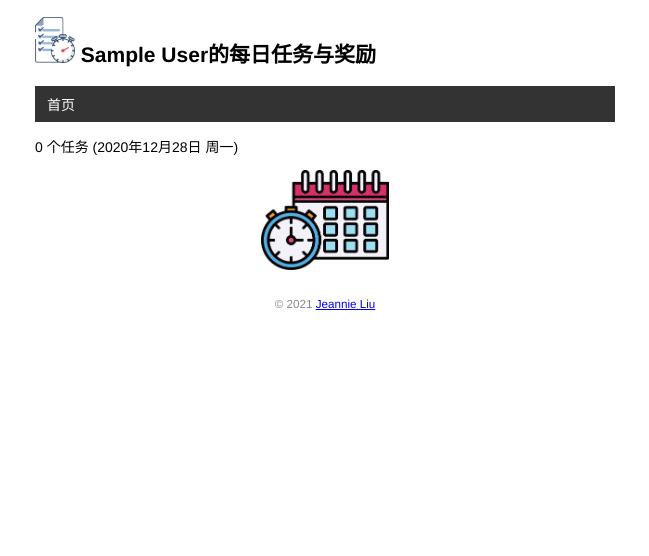
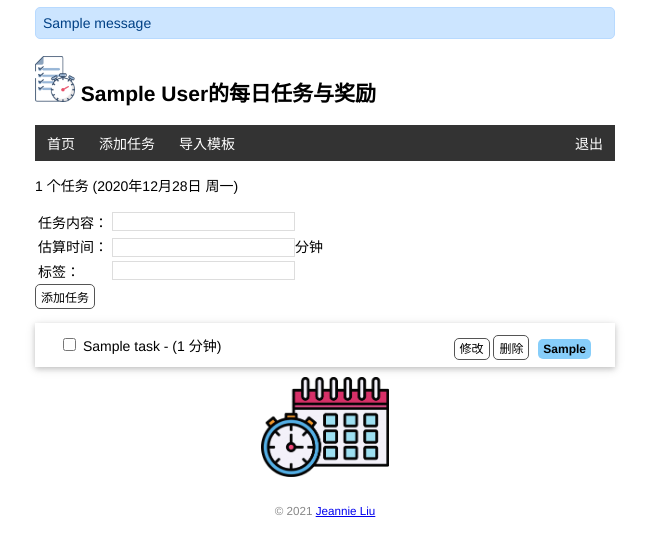
Before and after one commit to jeannieyeliu/dailytask, a Flask app: page / in a window 1280 px wide. Shown: the top 556 px of the page, without its empty margins (315-964 px from the left). Run offline with Flask 2, Linux system fonts and the light colour scheme; tables that the repository leaves empty hold one stand-in row (values such as "Sample post"); one stand-in notice (Sample message) is shown; parts of the project's set-up code (start-up, migrations or seed data) failed here and were passed over.

Commit message:
ch7 forms

```diff
--- a/app.py
+++ b/app.py
@@ -1,10 +1,11 @@
-from flask import Flask, escape, url_for, render_template
+from flask import Flask, escape, url_for, render_template, redirect, flash, request
 from flask_sqlalchemy import SQLAlchemy
 import os, click, datetime
 
 app = Flask(__name__)
 app.config['SQLALCHEMY_DATABASE_URI'] = 'sqlite:////' + os.path.join(app.root_path, 'data.db')
 app.config['SQLALCHEMY_TRACK_MODIFICATIONS'] = False  # 关闭对模型修改的监控
+app.config['SECRET_KEY'] = 'dev'
 db = SQLAlchemy(app)
 
 
@@ -63,7 +64,7 @@ def forge():
 # fake data
 user = User.query.first()
 name = "Jack Liu" if not user else user.name;
-tasks = Task.query.all()
+
 """[
     {'id': '1', 'title': '洗衣服', 'estimate': 10, 'state': 'checked', 'tag': '家务'},
     {'id': '2', 'title': '看Flask', 'estimate': 10, 'state': 'checked'},
@@ -83,10 +84,67 @@ def hello():
     return '<h1>欢迎来到每日任务与奖励!</h1><img src="http://helloflask.com/totoro.gif">'
 
 
-@app.route('/')
-@app.route('/index')
+@app.route('/', methods=['GET', 'POST'])
+# @app.route('/index')
 def index():
+    if request.method == 'POST':
+        title = request.form.get('title');
+        estimate = request.form.get('estimate');
+        tag = request.form.get('tag');
+        date = datetime.date.today()
+        if not title or not estimate:
+            flash('输入有误')
+            return redirect(url_for('index'))
+        task = Task(title=title, estimate=estimate, state='', tag=tag,
+                    date=date)
+        db.session.add(task)
+        db.session.commit()
+        flash('任务添加成功！')
+        return redirect(url_for('index'))
+    tasks = Task.query.all()
     return render_template('index.html', name=name, tasks=tasks)
+
+
+@app.route('/task/edit/<int:task_id>', methods=['GET', 'POST'])
+def edit(task_id):
+    task = Task.query.get_or_404(task_id)
+
+    if request.method == 'POST':  # 处理编辑表单的提交请求
+        title = request.form['title']
+        estimate = request.form['estimate']
+        tag = request.form['tag']
+
+        if not title or not estimate:
+            flash('输入有误.')
+            return redirect(url_for('edit', task_id=task_id))  # 重定向回对应的编辑页面
+
+        task.title = title  # 更新标题
+        task.estimate = estimate
+        task.tag = tag
+        task.date = datetime.date.today()
+        db.session.commit()  # 提交数据库会话
+        flash('修改成功！.')
+        return redirect(url_for('index'))  # 重定向回主页
+
+    return render_template('edit.html', task=task)  # 传入被编辑的电影记录
+
+
+@app.route('/task/delete/<int:task_id>', methods=['POST'])
+def delete(task_id):
+    task = Task.query.get_or_404(task_id)
+    title = task.title
+    db.session.delete(task)
+    db.session.commit()
+    flash("成功删除任务'" + title + "'.")
+    return redirect(url_for('index'))
+
+
+@app.route('/task/done/<task_id>/<state>', methods=['POST', 'GET'])
+def done(task_id, state):
+    task = Task.query.get_or_404(int(task_id))
+    task.state = "checked" if state == "true" else "";
+    db.session.commit()
+    return redirect(url_for('index'))
 
 
 @app.route('/user/<name>')
--- a/static/style.css
+++ b/static/style.css
@@ -86,6 +86,9 @@ nav li a:hover {
 
 .float-right {
     float: right;
+}
+
+.tag {
     font-size: 12px;
     font-weight: bold;
     color: black;
@@ -94,3 +97,49 @@ nav li a:hover {
     border-radius: 5px;
     padding: 3px 5px;
 }
+
+/* 覆盖某些浏览器对 input 元素定义的字体 */
+input[type=submit] {
+    font-family: inherit;
+}
+
+input[type=text] {
+    border: 1px solid #ddd;
+}
+
+input[name=year] {
+    width: 50px;
+}
+
+.btn {
+    font-size: 12px;
+    padding: 3px 5px;
+    text-decoration: none;
+    cursor: pointer;
+    background-color: white;
+    color: black;
+    border: 1px solid #555555;
+    border-radius: 5px;
+}
+
+.btn:hover {
+    text-decoration: none;
+    background-color: black;
+    color: white;
+    border: 1px solid black;
+}
+
+.alert {
+    position: relative;
+    padding: 7px;
+    margin: 7px 0;
+    border: 1px solid transparent;
+    color: #004085;
+    background-color: #cce5ff;
+    border-color: #b8daff;
+    border-radius: 5px;
+}
+
+.inline-form {
+    display: inline;
+}
--- a/templates/base.html
+++ b/templates/base.html
@@ -10,6 +10,9 @@
     {% endblock %}
 </head>
 <body>
+    {% for message in get_flashed_messages() %}
+        <div class="alert">{{message}}</div>
+    {% endfor %}
     <h2>
         <img alt="Avatar" class="avatar" src="{{ url_for('static', filename='images/avatar.png') }}">
         {{ user.name }}的每日任务与奖励
@@ -17,6 +20,15 @@
     <nav>
         <ul>
             <li><a href="{{ url_for('index') }}">首页</a></li>
+            <li><a href="{{ url_for('index') }}">添加任务</a></li>
+            <li><a href="{{ url_for('index') }}">导入模板</a></li>
+            {% if user.name %}
+            <li class="float-right"><a href="{{ url_for('index') }}">退出</a></li>
+            {% endif %}
+            {% if not user.name %}
+            <li class="float-right"><a href="{{ url_for('index') }}">登录</a></li>
+            {% endif %}
+
         </ul>
     </nav>
     {% block content %}
--- a/templates/index.html
+++ b/templates/index.html
@@ -2,10 +2,33 @@
 
 {% block content %}
 {# 使用 length 过滤器获取 tasks 变量的长度 #}
+<script>
+
+</script>
 <p>{{ tasks|length }} 个任务 (2020年12月28日 周一)</p>
+<form method="post">
+    <table>
+        <tr>
+            <td>任务内容：</td>
+            <td><input type="text" name="title" autocomplete="off" required></td>
+        </tr>
+        <tr>
+            <td>估算时间：</td>
+            <td><input type="text" name="estimate" autocomplete="off" required>分钟</td>
+        </tr>
+        <tr>
+            <td>标签：</td>
+            <td><input type="text" name="tag" autocomplete="off" required></td>
+        </tr>
+    </table>
+    <input class="btn" type="submit" name="submit" value="添加任务">
+</form>
 <ul class="task-list">
-        {% for task in tasks %}  {# 迭代 tasks 变量 #}
-        <li> <input type="checkbox" name="state" value="{{task.id}}" {{task.state}}/>
+    {% for task in tasks %} {# 迭代 tasks 变量 #}
+    <li>
+        <input type="checkbox" name="state" value="{{task.id}}" {{task.state}}
+               onclick='window.location.href="/task/done/" + this.value + "/" + this.checked'/>
+
         {% if task.state == "checked" %}
         <del>
             <span class="done-task">
@@ -18,13 +41,17 @@
         {% endif %}
 
         <span class="float-right">
-                {{ task.tag}}
+            <a class="btn" href="{{ url_for('edit', task_id=task.id) }}">修改</a>
+            <form class="inline-form" method="post" action="{{ url_for('delete', task_id=task.id) }}">
+                <input class="btn" type="submit" name="delete" href="{{ url_for('delete', task_id=task.id) }}" value="删除"/>
+            </form>
+            <span class=" tag">{{ task.tag}}</span>
         </span>
 
-        </li>  {# 等同于 task['title'] #}
-        {% endfor %}  {# 使用 endfor 标签结束 for 语句 #}
+    </li>
+    {# 等同于 task['title'] #}
+    {% endfor %} {# 使用 endfor 标签结束 for 语句 #}
 </ul>
-    <img alt="Walking Totoro" class="totoro"  src="{{ url_for('static', filename='images/calendar.png') }}">
+<img alt="Walking Totoro" class="totoro" src="{{ url_for('static', filename='images/calendar.png') }}">
 
-</body>
 {% endblock %}
```
Also changed, not shown: templates/edit.html (added, +24 -0 lines). Lines whose indentation alone changed are shown as unchanged.
